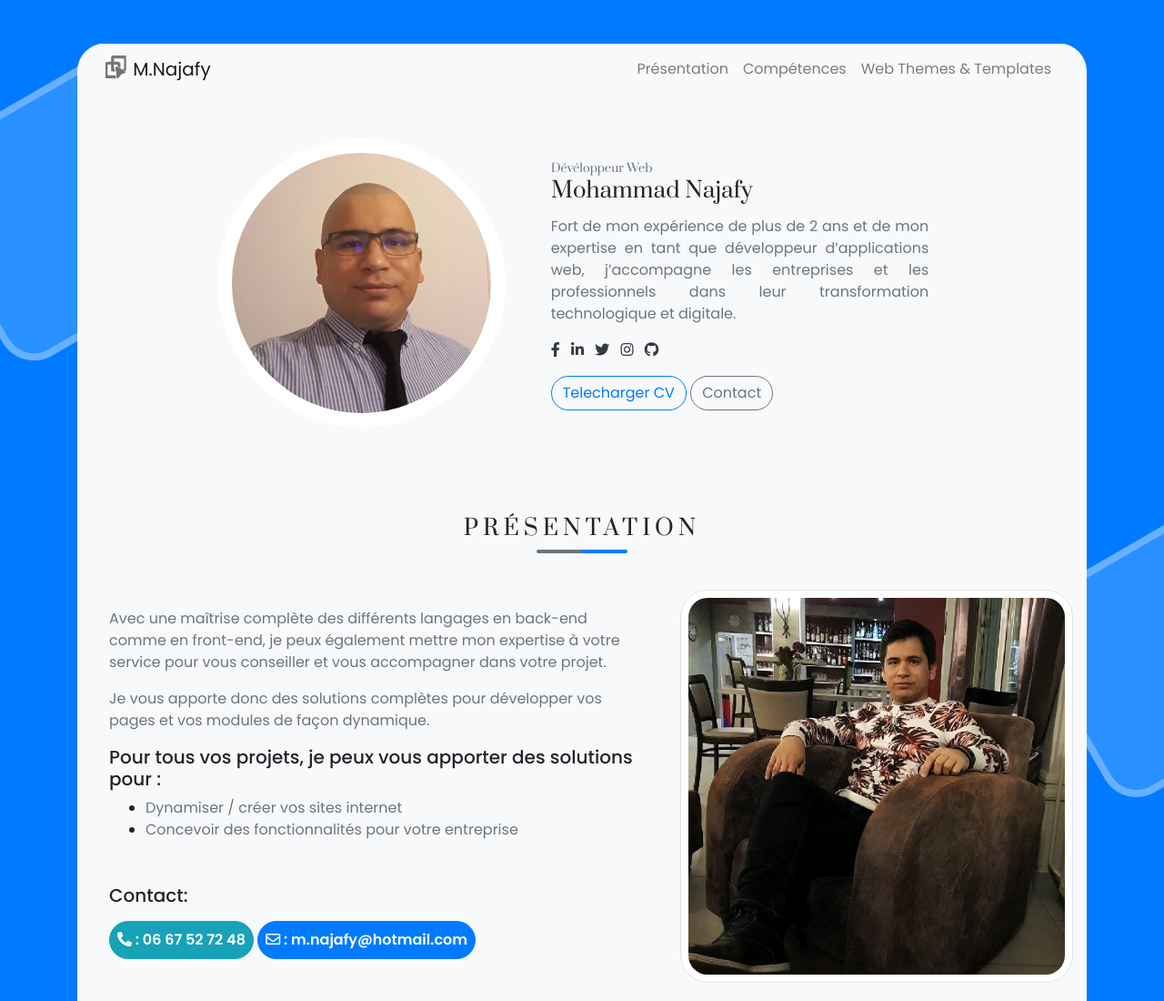
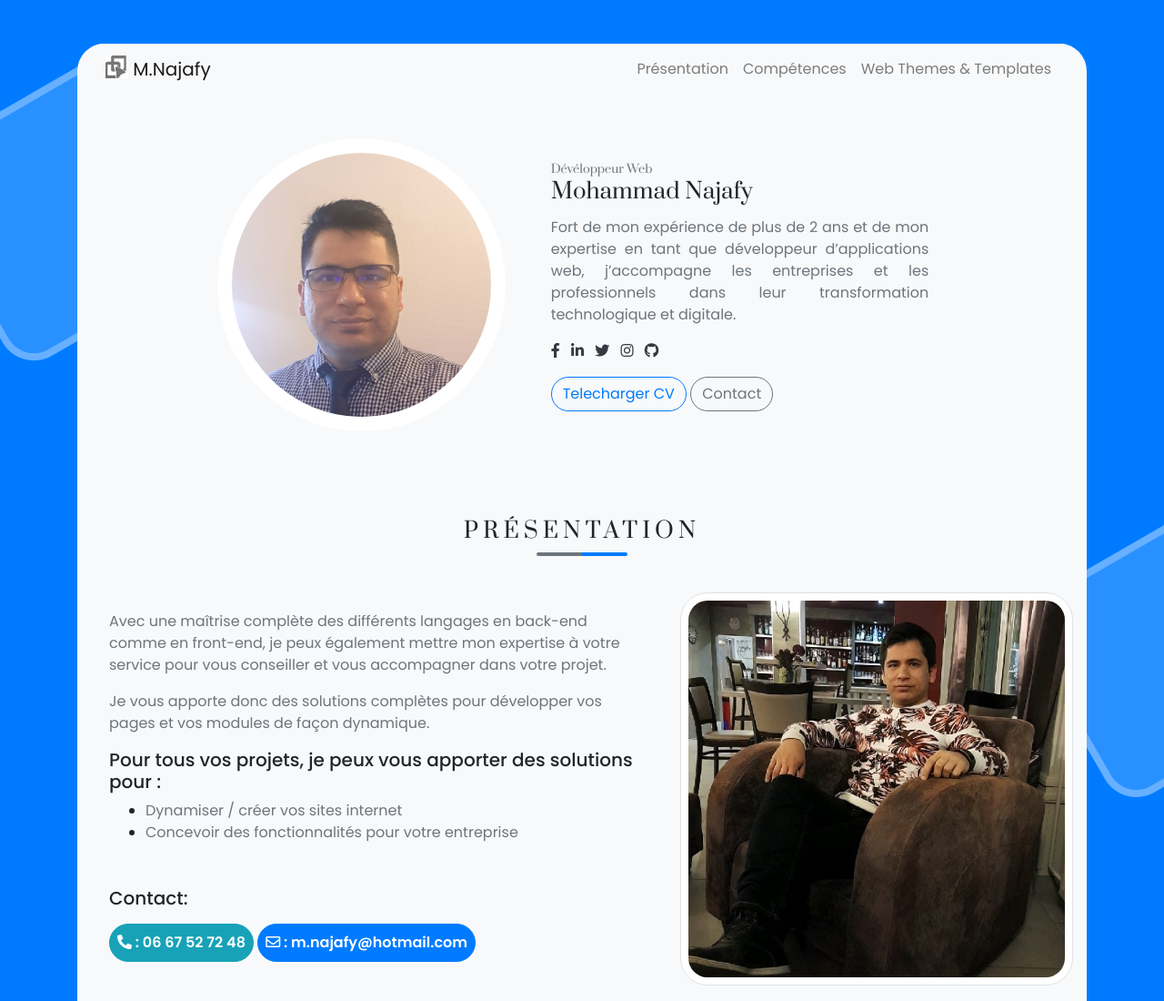
Before and after one commit to mnajafy/portfolio, a plain HTML site: page index.html in a window 1280 px wide. Shown: the top 1100 px of the page at 91% size. Drawn offline with nearby package versions, Linux system fonts and the light colour scheme.

Commit message:
Update index.html

```diff
--- a/index.html
+++ b/index.html
@@ -65,7 +65,7 @@
                             <div class="row">
                                 <div class="col-12 col-lg-5 col-img">
                                     <div data-aos="zoom-in">
-                                        <img src="img/portfolio/mnajafy2.jpg" class="img-fluid rounded-circle p-2 p-lg-3" alt="Mohammad Najafy">
+                                        <img src="img/portfolio/mnajafy.jpg" class="img-fluid rounded-circle p-2 p-lg-3" alt="Mohammad Najafy">
                                     </div>
                                 </div>
 
```
